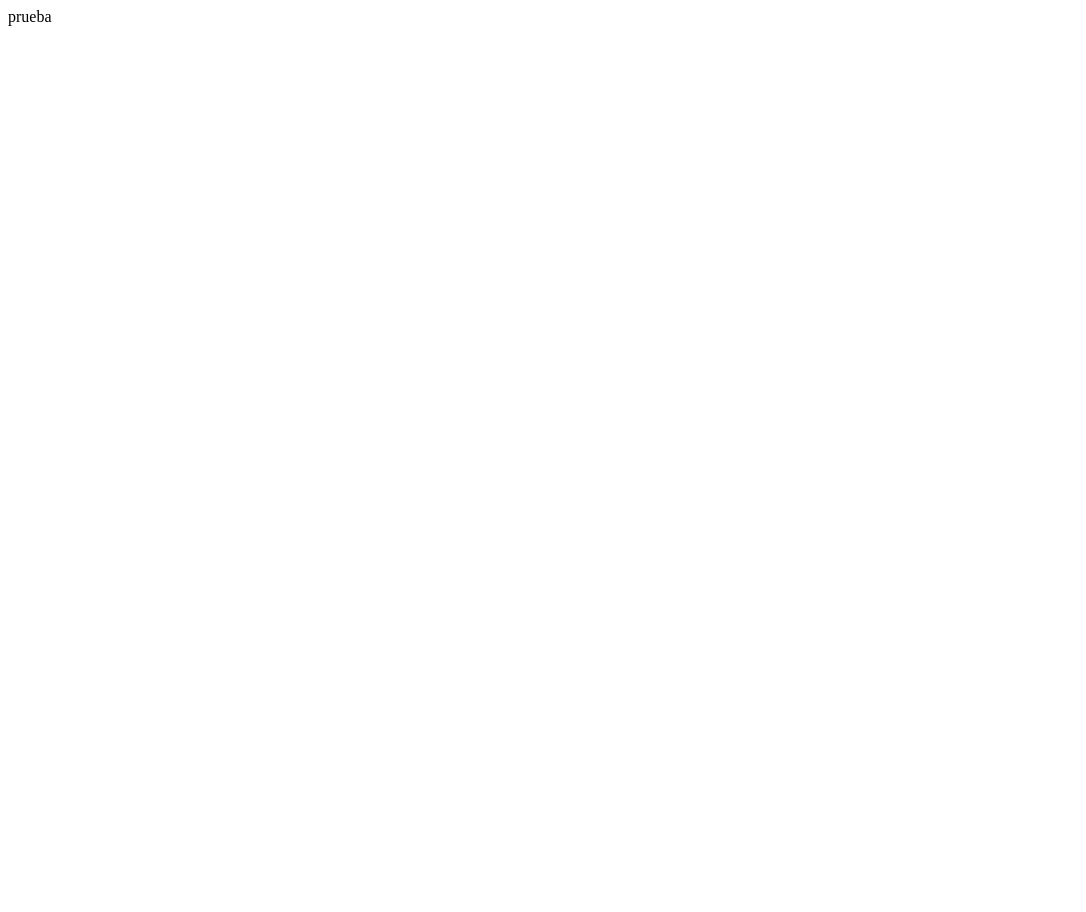
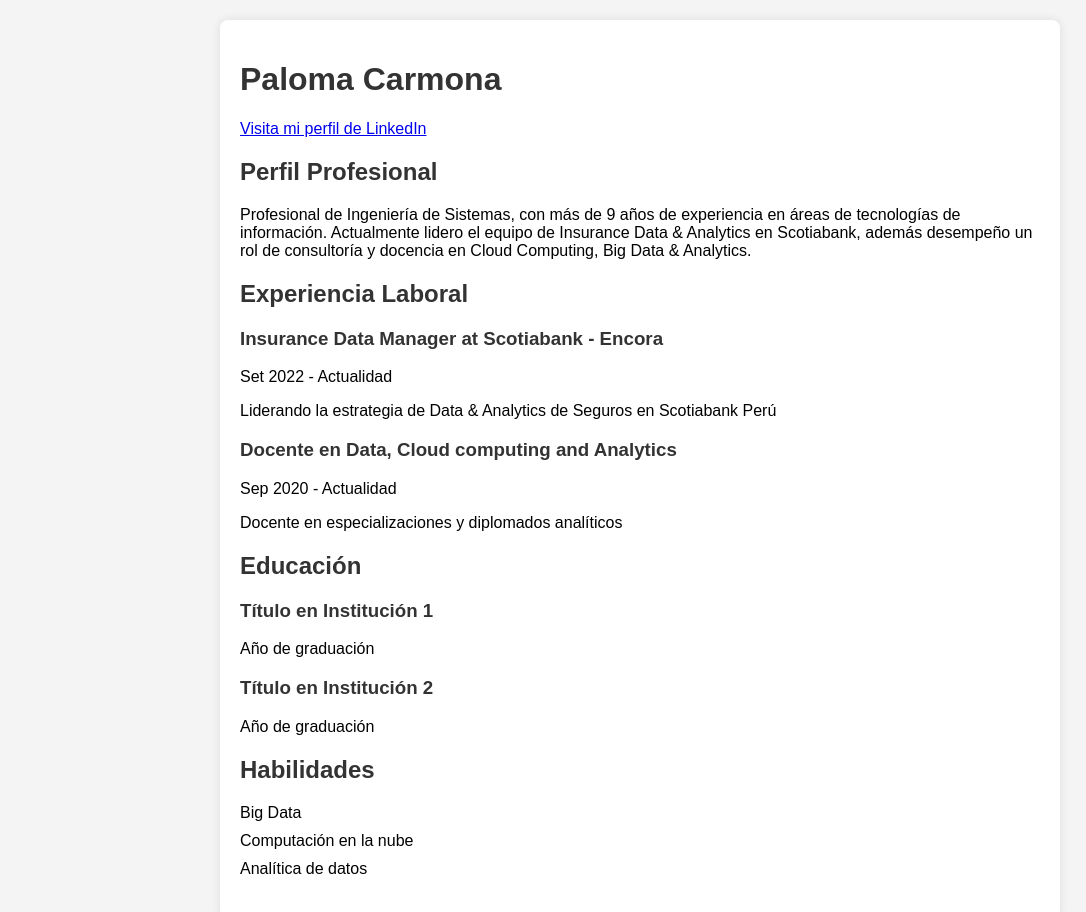
Before and after one commit to 0pcf-73/0pcf-73.github.io, a plain HTML site: page index.html in a window 1280 px wide. Shown: the whole page, without its empty margins (0-1086 px from the left). Before the commit the page ends 800 px from the top, so only its background shows below. Drawn offline with Linux system fonts and the light colour scheme.

Commit message:
modificacion de clase

```diff
--- a/index.html
+++ b/index.html
@@ -1 +1,92 @@
-prueba
+<!DOCTYPE html>
+<html lang="es">
+<head>
+    <meta charset="UTF-8">
+    <meta name="viewport" content="width=device-width, initial-scale=1.0">
+    <title>Currículum Vitae</title>
+    <style>
+        body {
+            font-family: Arial, sans-serif;
+            margin: 20px;
+            background-color: #f4f4f4;
+        }
+        h1, h2, h3 {
+            color: #333;
+        }
+        .container {
+            max-width: 800px;
+            margin: auto;
+            background: white;
+            padding: 20px;
+            border-radius: 8px;
+            box-shadow: 0 0 10px rgba(0, 0, 0, 0.1);
+        }
+        .section {
+            margin-bottom: 20px;
+        }
+        .contact-info {
+            margin-bottom: 20px;
+        }
+        .skills, .experience, .education {
+            list-style-type: none;
+            padding: 0;
+        }
+        .skills li, .experience li, .education li {
+            margin-bottom: 10px;
+        }
+    </style>
+</head>
+<body>
+<div class="container">
+    <h1>Paloma Carmona</h1>
+    <div class="contact-info">
+        <a href="www.linkedin.com/in/pcarmonaf" target="_blank">Visita mi perfil de LinkedIn</a>
+    </div>
+
+    <div class="section">
+        <h2>Perfil Profesional</h2>
+        <p>Profesional de Ingeniería de Sistemas, con más de 9 años de experiencia en áreas de tecnologías de información. Actualmente lidero
+            el equipo de Insurance Data & Analytics en Scotiabank, además desempeño un rol de consultoría y docencia en Cloud Computing, Big Data & Analytics.</p>
+    </div>
+
+    <div class="section">
+        <h2>Experiencia Laboral</h2>
+        <ul class="experience">
+            <li>
+                <h3>Insurance Data Manager at Scotiabank - Encora</h3>
+                <p>Set 2022 - Actualidad</p>
+                <p>Liderando la estrategia de  Data & Analytics de Seguros en Scotiabank Perú</p>
+            </li>
+            <li>
+                <h3>Docente en Data, Cloud computing and Analytics</h3>
+                <p>Sep 2020 - Actualidad</p>
+                <p>Docente en especializaciones y diplomados analíticos</p>
+            </li>
+        </ul>
+    </div>
+
+    <div class="section">
+        <h2>Educación</h2>
+        <ul class="education">
+            <li>
+                <h3>Título en Institución 1</h3>
+                <p>Año de graduación</p>
+            </li>
+            <li>
+                <h3>Título en Institución 2</h3>
+                <p>Año de graduación</p>
+            </li>
+        </ul>
+    </div>
+
+    <div class="section">
+        <h2>Habilidades</h2>
+        <ul class="skills">
+            <li>Big Data</li>
+            <li>Computación en la nube</li>
+            <li>Analítica de datos</li>
+        </ul>
+    </div>
+</div>
+</body>
+</html>
```
